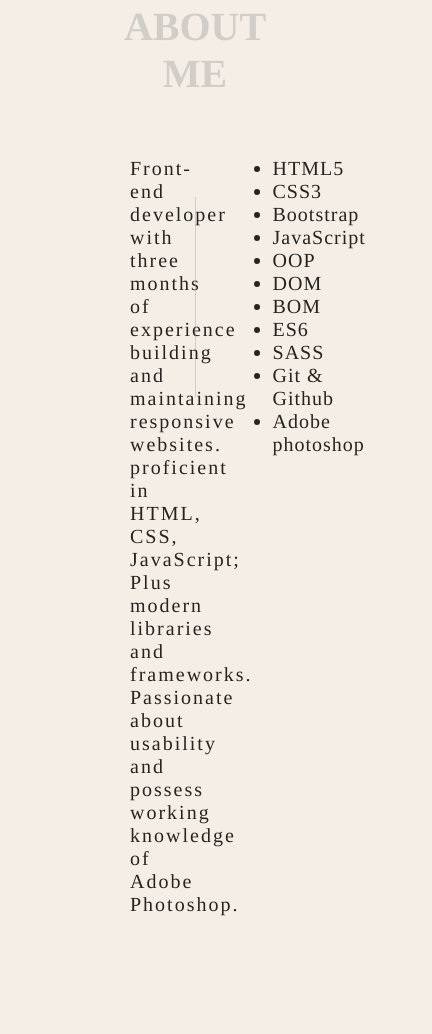
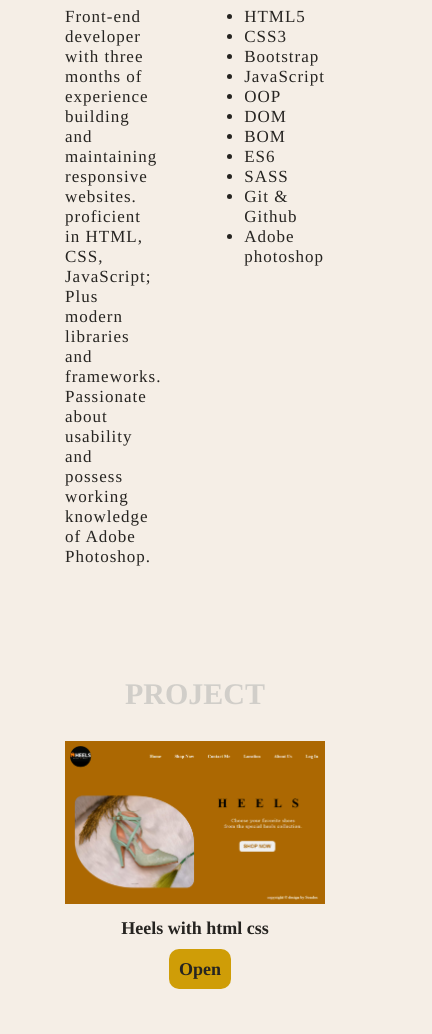
Before and after one commit to sondos-saad/mean, a plain HTML site: page index.html in a window 390 px wide. Shown: the part 941-1975 px from the top of the page, 432 px wide, since content can reach past the window. Drawn offline with Linux system fonts and the light colour scheme.

Commit message:
edit image and responsive website

```diff
--- a/css/style.css
+++ b/css/style.css
@@ -171,7 +171,6 @@ section{
     grid-template-columns: repeat(3 ,1fr);
     gap: 20px 20px;
     grid-template-rows: repeat(3 ,300px);
-
 }
 .project .cards .item-card{
     padding: 10px 10px 0;
@@ -214,3 +213,40 @@ footer{
 footer span{
     color:var(--span-color);
 }
+
+
+
+@media (max-width:767px){
+    header{
+       padding: 10px 10px;
+    }
+    section{
+        padding: 50px 50px;
+    }
+    .head{
+        font-size: 30px;
+    }
+    .about .container{
+        padding: 10px 10px;
+     }
+     .about .container::before{
+      display: none;
+    }
+    .about .container .text-about p{
+        font-size: 17px;
+        letter-spacing: 1px;
+        padding: 10px 5px 0 5px;
+        font-weight: 300;
+    }
+    .about .container .skills{
+        padding: 10px 5px 0 5px;
+        font-size:17px;
+        letter-spacing: 1px;
+    }
+    .project .cards{
+        padding: 20px 5px;
+        display: grid;
+        grid-template-columns: repeat(1 ,1fr);
+
+    }
+}
--- a/index.html
+++ b/index.html
@@ -45,7 +45,7 @@
             </div>
         </div>
         <div class="image">
-            <img src="image/cropped-shot-view-young-smart-mature-female-businesswomen-working-online-via-laptop.jpeg"
+            <img src="image/laptop.jpeg"
                 alt="">
         </div>
     </section>
@@ -86,7 +86,7 @@
         <h1 class="head">project </h1>
         <div class="cards">
             <div class="item-card">
-                <img src="image/_D__heels_index.html.png" alt="">
+                <img src="image/heels.png" alt="">
                 <p>Heels with html css </p>
                 <a href="#">Open</a>
             </div>
```
Also changed, not shown: image/._cropped-shot-view-young-smart-mature-female-businesswomen-working-online-via-laptop.jpeg (deleted), image/._desktop-computer-with-green-screen-home-office-businessman-background.jpeg (deleted), image/._laptop-with-blank-white-screen.jpeg (deleted), image/127.0.0.1_5500_my-self.html.png (deleted), image/Untitled_Project_First_Frame.png (deleted), image/_D__menu_index2.html.png (deleted), image/_D__online%20tutariale_index.html.png (deleted), image/bule register.png (deleted), image/calculat.png (deleted), image/desktop-computer-with-green-screen-home-office-businessman-background.jpeg (deleted), image/heels.png (renamed from image/_D__heels_index.html.png), image/i'm_sondos_dev_First_Frame.png (deleted), image/laptop-with-blank-white-screen.jpeg (deleted), image/laptop.jpeg (renamed from image/cropped-shot-view-young-smart-mature-female-businesswomen-working-online-via-laptop.jpeg), 1 other file.
